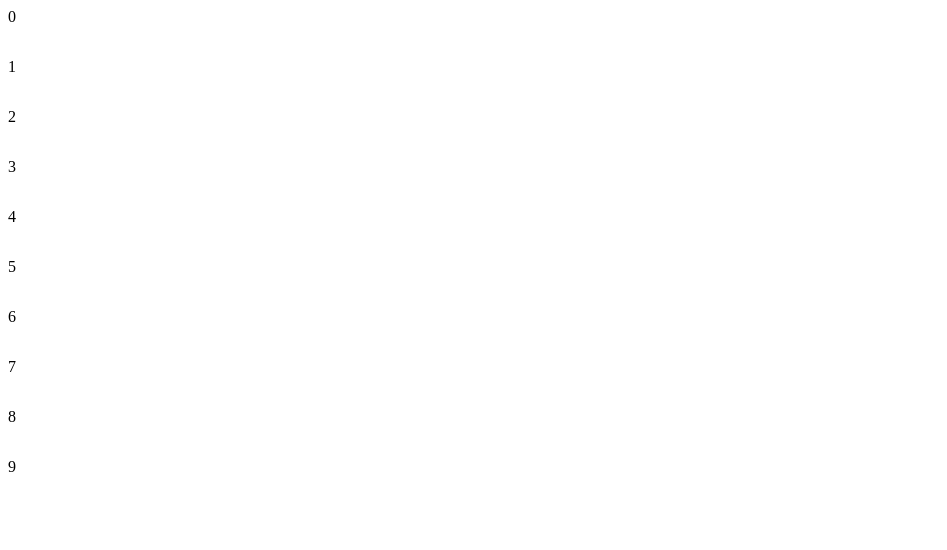
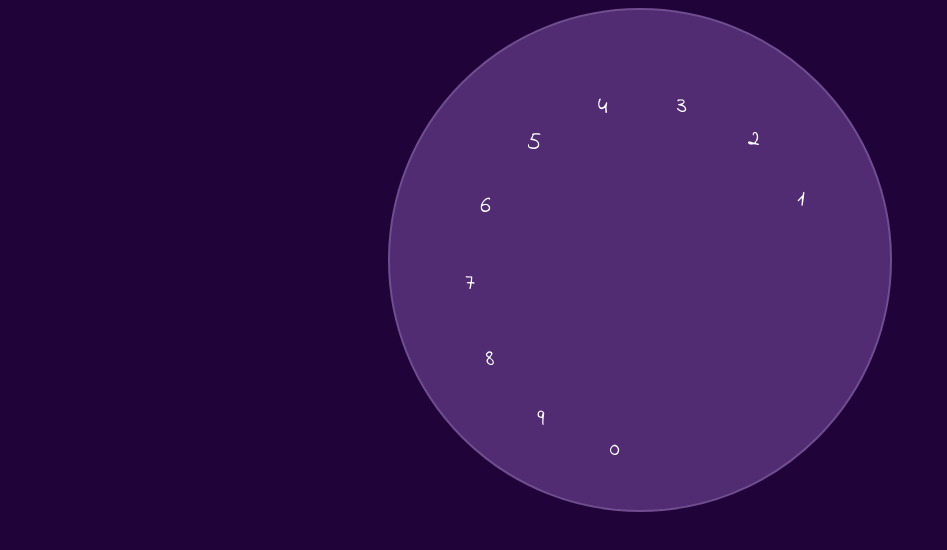
Before and after one commit to rebeccaplease/DesignConcepts, a plain HTML site: page beep.html in a window 1280 px wide. Shown: the whole page, without its empty margins (0-947 px from the left). Drawn offline with nearby package versions, Linux system fonts and the light colour scheme.

Commit message:
updated with css

```diff
--- a/beep.css
+++ b/beep.css
@@ -1,5 +1,49 @@
+body{
+  background-color: #200439;
+  font-family: 'Indie Flower', cursive;
+  font-size: x-large;
+  color: White;
+}
 
-div {
-  width: 50px;
-  height: 50px;
+#wrapper{
+  margin: auto;
+  background-color: #512C73;
+
+  border-style: solid;
+  border-color: #6F4D8F;
+  border-width: 2px;
+  border-radius: 50%;
+
+  height: 500px;
+  width: 500px;
+  position: relative;
 }
+
+.num {
+  position: absolute;
+  display: block;
+	overflow: hidden;
+	position: absolute;
+	top: 50%; left: 50%;
+  width: 25px; height: 25px;
+}
+#b1 { transform: rotate(334deg) translate(175px) rotate(-334deg); }
+#b2 { transform: rotate(308deg) translate(175px) rotate(-308deg); }
+
+#b3 { transform: rotate(282deg) translate(175px) rotate(-282deg); }
+#b4 { transform: rotate(256deg) translate(175px) rotate(-256deg); }
+#b5 { transform: rotate(230deg) translate(175px) rotate(-230deg); }
+#b6 { transform: rotate(204deg) translate(175px) rotate(-204deg); }
+#b7 { transform: rotate(178deg) translate(175px) rotate(-178deg); }
+#b8 { transform: rotate(152deg) translate(175px) rotate(-152deg); }
+#b9 { transform: rotate(126deg) translate(175px) rotate(-126deg); }
+#b0 { transform: rotate(100deg) translate(175px) rotate(-100deg); }
+
+/*
+.deg0 { transform: translate(12em); } /* 12em = half the width of the wrapper
+.deg45 { transform: rotate(45deg) translate(12em) rotate(-45deg); }
+.deg135 { transform: rotate(135deg) translate(12em) rotate(-135deg); }
+.deg180 { transform: translate(-12em); }
+.deg225 { transform: rotate(225deg) translate(12em) rotate(-225deg); }
+.deg315 { transform: rotate(315deg) translate(12em) rotate(-315deg); }
+*/
--- a/beep.html
+++ b/beep.html
@@ -5,31 +5,33 @@
   <script src='http://code.jquery.com/jquery-latest.min.js'></script>
   <script src="beep.js"></script>
   <link href="beep.css" rel="stylesheet">
-<!-- meta -->
-
-
-
-
+  <link href="https://fonts.googleapis.com/css?family=Indie+Flower" rel="stylesheet">
 
 </head>
 
 <body>
-  <audio autoplay loop preload="auto" id="dial">
-    <!-- https://soundbible.com/1070-Dial-Tone.html -->
-    <source src="audio/DialTone.mp3" type="audio/mpeg">
-    Your browser does not support the audio element.
-  </audio>
-  <div id = "wrapper">
-    <div id = "0" class = "num">0</div>
+  <div id="wrapper">
+    <div id = "b0" class = "num">0</div>
+    <div id = "b1" class = "num">1</div>
+    <div id = "b2" class = "num">2</div>
+    <div id = "b3" class = "num">3</div>
+    <div id = "b4" class = "num">4</div>
+    <div id = "b5" class = "num">5</div>
+    <div id = "b6" class = "num">6</div>
+    <div id = "b7" class = "num">7</div>
+    <div id = "b8" class = "num">8</div>
+    <div id = "b9" class = "num">9</div>
+    <!-- <div id = "4" class = "num">4</div>
+    <div id = "3" class = "num">3</div>
+    <div id = "5" class = "num">5</div>
+    <div id = "2" class = "num">2</div>
+    <div id = "6" class = "num">6</div>
     <div id = "1" class = "num">1</div>
-    <div id = "2" class = "num">2</div>
-    <div id = "3" class = "num">3</div>
-    <div id = "4" class = "num">4</div>
-    <div id = "5" class = "num">5</div>
-    <div id = "6" class = "num">6</div>
+
     <div id = "7" class = "num">7</div>
     <div id = "8" class = "num">8</div>
     <div id = "9" class = "num">9</div>
+    <div id = "0" class = "num">0</div> -->
   </div>
 
 </body>
--- a/beep.js
+++ b/beep.js
@@ -66,7 +66,7 @@ $("document").ready(function(){
 
   $(document).on('mouseover', '.num', function(e) {
     console.log($(e.target).attr('id'));
-    playAudio(context, sounds[ $(e.target).attr('id') ] );
+    playAudio(context, sounds[ $(e.target).attr('id')[1] ] );
   });
   $(document).on('mouseleave', '.num', function(e) {
     console.log($(e.target).attr('id'));
```
